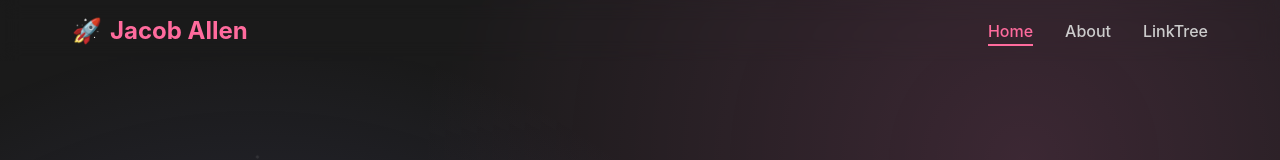
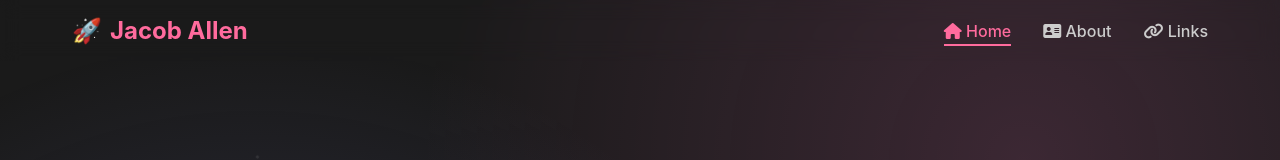
Before and after one commit to Allen-Jacob/jacoballen-website, a plain HTML site: page index.html in a window 1280 px wide. Shown: the top 160 px of the page. Drawn offline with Linux system fonts and the light colour scheme.

Commit message:
Update header style with Font Awesome

```diff
--- a/index.html
+++ b/index.html
@@ -68,10 +68,17 @@
                 Jacob Allen
             </a>
             <ul class="nav-links" id="navLinks">
-                <li><a href="/" class="nav-link active">Home</a></li>
-                <li><a href="/about" class="nav-link">About</a></li>
-                <li><a href="https://link.jacoballen.ca" class="nav-link" target="_blank" rel="noopener noreferrer">LinkTree</a></li>
+                <li><a href="/" class="nav-link active">
+                    <i class="fa-solid fa-house"></i> Home
+                </a></li>
+                    <li><a href="/about" class="nav-link">
+                      <i class="fa-solid fa-address-card"></i> About
+                </a></li>
+                <li><a href="https://link.jacoballen.ca" class="nav-link" target="_blank" rel="noopener noreferrer">
+                    <i class="fa-solid fa-link"></i> Links
+                </a></li>
             </ul>
+
             <button class="mobile-menu-btn" id="mobileMenuBtn">
                 <i class="fas fa-bars"></i>
             </button>
```
